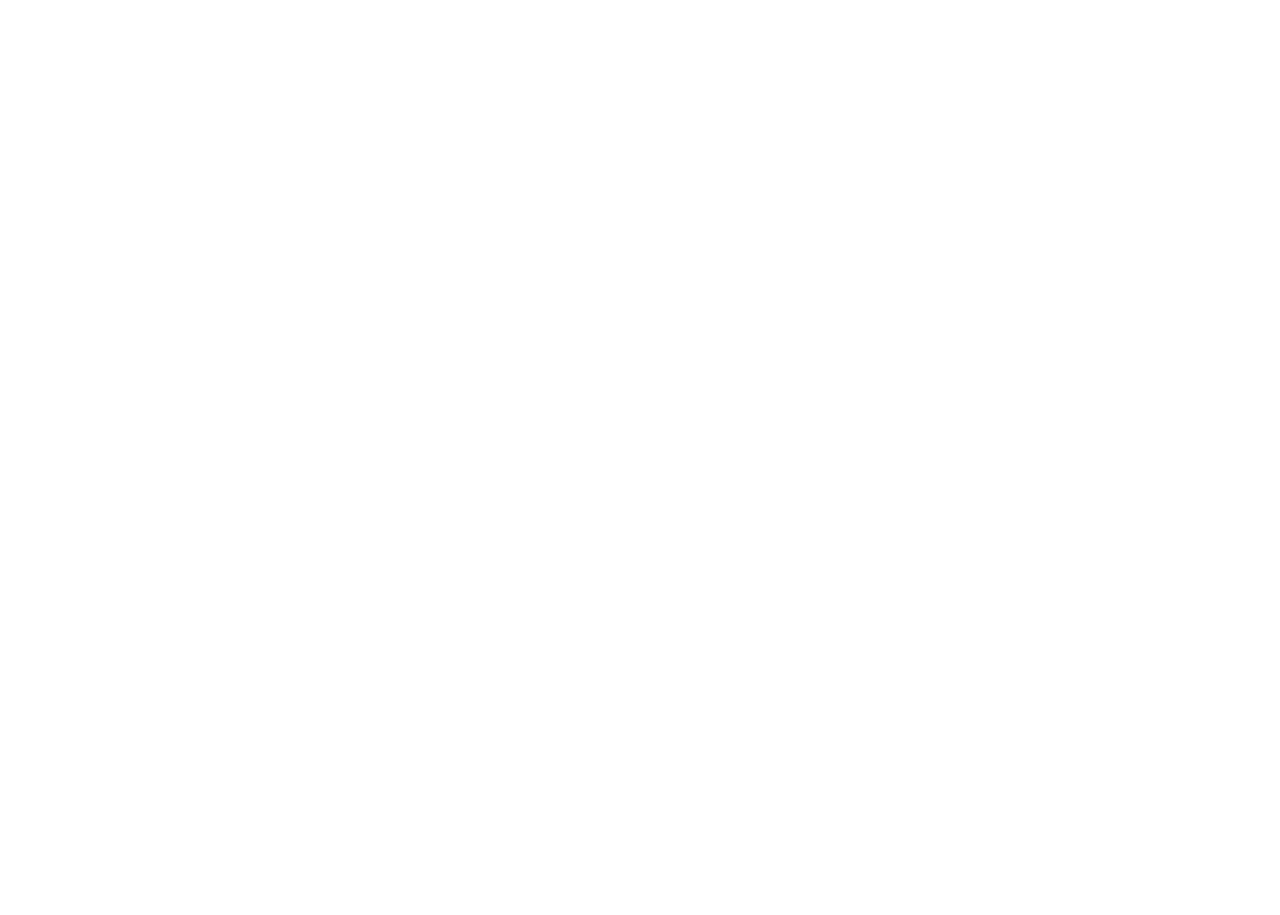
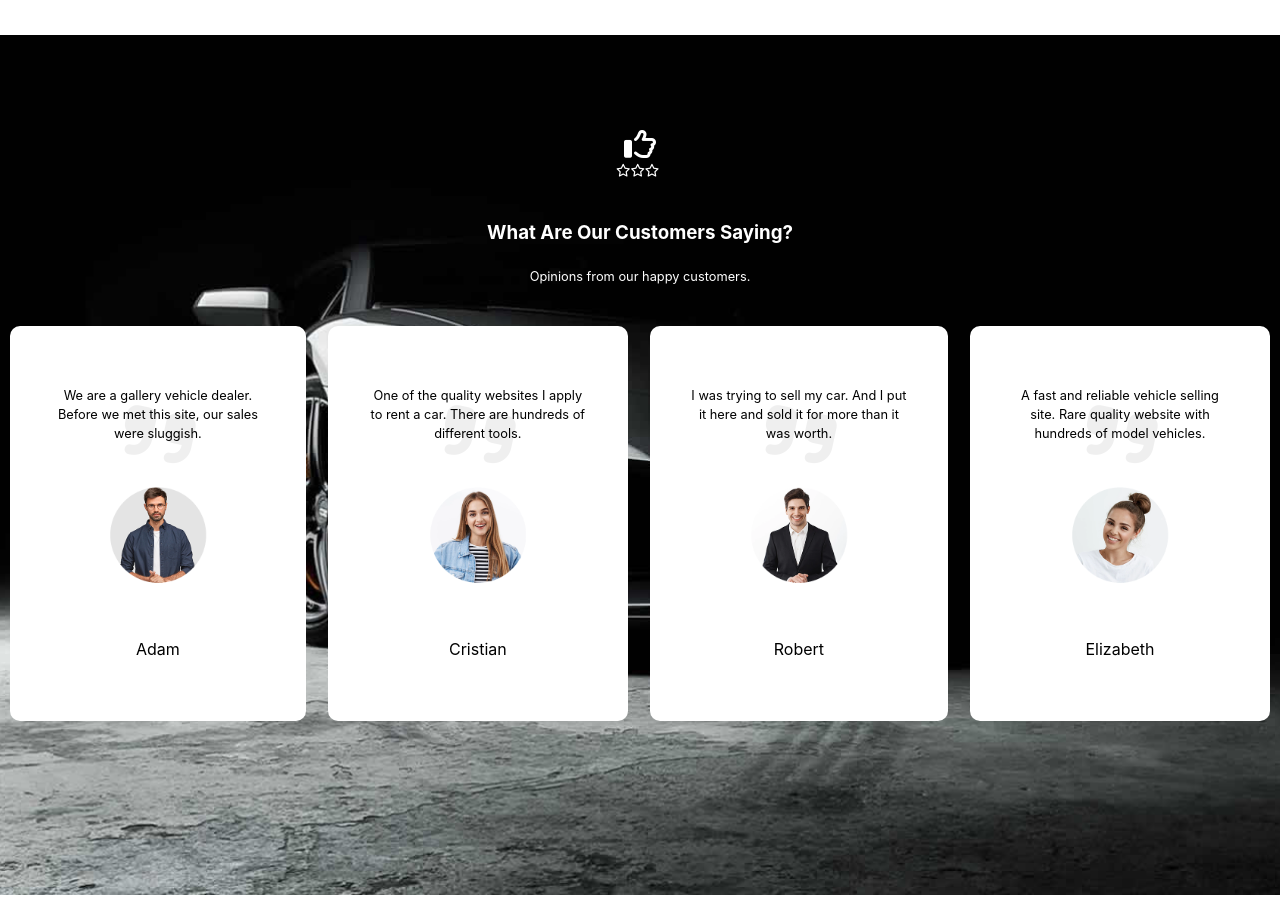
Before and after one commit to AlbertoArrighetti/proj-html-vuejs, a Vue app: page / in a window 1280 px wide. Shown: the part 2840-3755 px from the top of the page. Before the commit the page ends 2875 px from the top, so only its background shows below. Built offline with nearby package versions, Linux system fonts and the light colour scheme.

Commit message:
customers review

```diff
--- /dev/null
+++ b/src/components/main/reviewMain.vue
@@ -0,0 +1,125 @@
+<script>
+import { store } from '/src/store';
+
+export default {
+    name: 'review',
+
+    data() {
+        return {
+            store,
+        }
+    },
+}
+</script>
+
+<template>
+    <div id="review">
+        <div class="container">
+            <div class="icon">
+                <i class="fa-regular fa-thumbs-up">
+                    <div class="stars">
+                        <i class="fa-regular fa-star"></i>
+                        <i class="fa-regular fa-star"></i>
+                        <i class="fa-regular fa-star"></i>
+                    </div>
+                </i>
+            </div>
+
+            <h3>What Are Our Customers Saying?</h3>
+
+            <p>Opinions from our happy customers.</p>
+
+            <div class="reviews">
+                <div class="review_card" v-for="currentReview in store.customersReview">
+                    <p>{{ currentReview.comment }}</p>
+
+
+                    <div class="img_wrapper">
+                        <img :src="currentReview.picture" alt="profile picture">
+                    </div>
+
+                    <span>{{ currentReview.name }}</span>
+
+
+                    <div class="back_icon">
+                        <i class="fa-solid fa-quote-right"></i>
+                    </div>
+                </div>
+            </div>
+
+        </div>
+    </div>
+</template>
+
+<style lang="scss">
+@use '/src/styles/variables' as *;
+@use '/src/styles/mixin.scss' as *;
+
+#review {
+    background-image: url(/src/assets/comment-bg-autocar.jpg);
+    background-repeat: no-repeat;
+    background-size: cover;
+    background-position: center;
+    width: 100%;
+    height: 860px;
+    margin-bottom: 20px;
+    color: #ffffff;
+    text-align: center;
+
+    .icon{
+        font-size: 2em;
+        padding-top: 86px;
+        margin-bottom: 50px;
+        .fa-thumbs-up {
+            position: relative;
+            .stars {
+                position: absolute;
+                bottom: -18px;
+                left: -8px;
+                display: flex;
+                font-size: 0.4em;
+            }
+        }
+    }
+    h3 {
+        margin-bottom: 20px;
+    }
+    p {
+        font-size: .8em;
+        margin-bottom: 40px;
+    }
+    .reviews {
+        display: flex;
+        justify-content: center;
+        gap: 22px;
+
+        .review_card {
+            @include flexCenter;
+            flex-direction: column;
+            position: relative;
+
+            padding: 60px 40px;
+            max-width: 300px;
+            border-radius: 10px;
+            background-color: #ffffff;
+            color: $primaryColor;
+
+            .img_wrapper {
+                max-width: 100px;
+                margin-bottom: 46px;
+
+                img {
+                    width: 100%;
+                }
+            }
+            .back_icon {
+                position: absolute;
+                top: 50px;
+                font-size: 5em;
+                opacity: .06;
+                transform: rotate(12deg);
+            }
+        }
+    }
+}
+</style>
--- a/src/components/mainContent.vue
+++ b/src/components/mainContent.vue
@@ -6,6 +6,7 @@
 import categories from './main/categories.vue';
 import carList from './main/carList.vue';
 import knowUs from './main/knowUs.vue';
+import review from './main/reviewMain.vue';
 
 export default {
     name: 'mainContent',
@@ -15,6 +16,7 @@
         categories,
         carList,
         knowUs,
+        review,
     },
 }
 
@@ -25,6 +27,7 @@
     <categories></categories>
     <carList></carList>
     <knowUs></knowUs>
+    <review></review>
 </template>
 
 <style lang="scss">
--- a/src/store.js
+++ b/src/store.js
@@ -110,4 +110,28 @@
                 },
             ],
 
+
+            customersReview: [
+                {
+                    picture: '/src/assets/man1.png',
+                    comment: 'We are a gallery vehicle dealer. Before we met this site, our sales were sluggish.',
+                    name: 'Adam',
+                },
+                {
+                    picture: '/src/assets/testimonial2-1.png',
+                    comment: 'One of the quality websites I apply to rent a car. There are hundreds of different tools.',
+                    name: 'Cristian',
+                },
+                {
+                    picture: '/src/assets/man2.png',
+                    comment: 'I was trying to sell my car. And I put it here and sold it for more than it was worth.',
+                    name: 'Robert',
+                },
+                {
+                    picture: '/src/assets/testimonial4-1.png',
+                    comment: 'A fast and reliable vehicle selling site. Rare quality website with hundreds of model vehicles.',
+                    name: 'Elizabeth',
+                },
+            ]
+
 })
```
